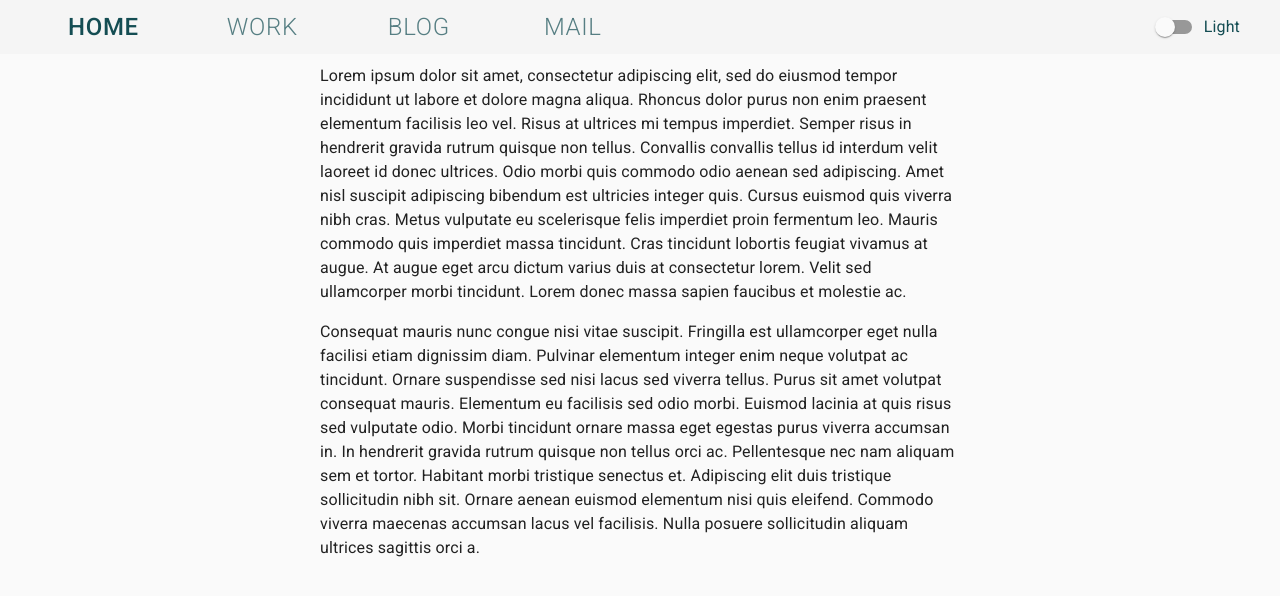
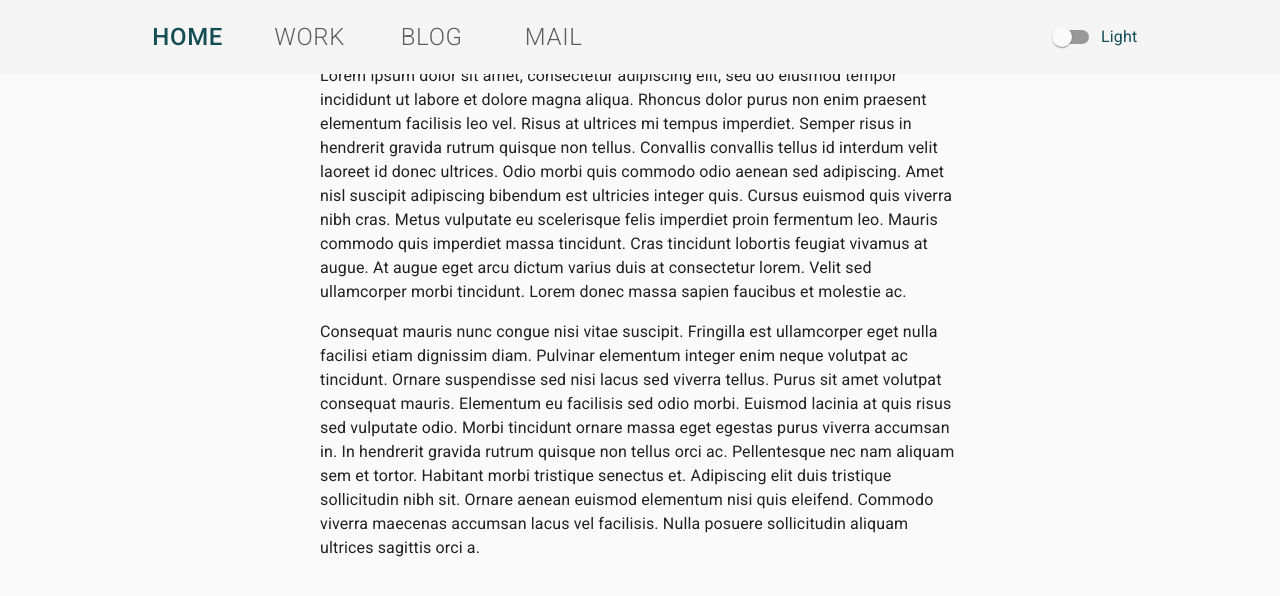
Before and after one commit to stevendelro/Portfolio, a Next.js app: page / in a window 1280 px wide. Shown: the top 596 px of the page. Built offline with nearby package versions, Linux system fonts and the light colour scheme.

Commit message:
appbar now fully width and darkmode responsive

```diff
--- a/components/layout/HomeMenu.js
+++ b/components/layout/Menu.js
@@ -1,12 +1,8 @@
+import { useRouter } from 'next/router'
 import { useState } from 'react'
-import { useRouter } from 'next/router'
-import Link from 'next/link'
-import Grid from '@material-ui/core/Grid'
+import { makeStyles, withStyles } from '@material-ui/core/styles'
 import Tabs from '@material-ui/core/Tabs'
 import Tab from '@material-ui/core/Tab'
-import ButtonBase from '@material-ui/core/ButtonBase'
-import { makeStyles, withStyles } from '@material-ui/core/styles'
-import Logo from './Logo'
 
 function a11yProps(tabIndex) {
   return {
@@ -16,46 +12,56 @@ function a11yProps(tabIndex) {
 }
 
 const MyTabs = withStyles({
-  flexGrow: 1,
   indicator: {
-    backgroundColor: '#ffffff00',
+    backgroundColor: '#ffffff00', // remove active tab indicator
   },
-})(Tabs);
+})(Tabs)
 
-const MyTab = withStyles((theme) => ({
+const MyTab = withStyles(theme => ({
   root: {
+    minWidth: 90,
     textTransform: 'none',
-    minWidth: 90,
+    fontWeight: theme.typography.fontWeightLight,
     margin: theme.spacing(0, 4),
+    [theme.breakpoints.down('lg')]: {
+      margin: theme.spacing(0, 2),
+      padding: theme.spacing(2, 0),
+    },
     [theme.breakpoints.down('md')]: {
-      margin: theme.spacing(0, 2),
+      margin: theme.spacing(0, 1),
     },
     [theme.breakpoints.down('sm')]: {
-      margin: theme.spacing(0, 1),
+      margin: 0,
     },
-    fontWeight: theme.typography.fontWeightLight,
-
     '&:hover': {
-      color: theme.palette.primary.light,
+      color:
+        theme.palette.type === 'dark'
+          ? theme.palette.secondary.light
+          : theme.palette.primary.light,
       opacity: 1,
     },
     '&$selected': {
-      color: theme.palette.primary.main,
+      color:
+        theme.palette.type === 'dark'
+          ? theme.palette.secondary.main
+          : theme.palette.primary.main,
       fontWeight: theme.typography.fontWeightMedium,
     },
     '&:focus': {
-      color: theme.palette.primary.light,
+      color:
+        theme.palette.type === 'dark'
+          ? theme.palette.secondary.light
+          : theme.palette.primary.light,
     },
   },
   selected: {},
-}))((props) => <Tab disableRipple {...props} />);
+}))(props => <Tab disableRipple {...props} />)
 
 const useStyles = makeStyles(theme => ({
   tab: {
     fontSize: '1.5rem',
     [theme.breakpoints.down('md')]: {
       fontSize: '1.2rem',
-      // width:
     },
     '& > span': {
       transition: 'all .2s ease-in-out',
@@ -64,7 +70,7 @@ const useStyles = makeStyles(theme => ({
   },
 }))
 
-function HomeMenu() {
+function Menu() {
   const classes = useStyles()
   const router = useRouter()
   const { pathname } = router
@@ -97,24 +103,19 @@ function HomeMenu() {
       />
     )
   }
-
   return (
-    <div className={classes.root}>
-
+    <>
       <MyTabs
         orientation='horizontal'
         value={activeTabIndex}
         onChange={handleTabSwitch}
-        aria-label='home menu tabs'
-        className={classes.tabs}
-        >
+        aria-label='home menu tabs'>
         {['HOME', 'WORK', 'BLOG', 'MAIL'].map((arrayItem, index) =>
           LinkTab(arrayItem, index)
         )}
       </MyTabs>
-
-    </div>
+    </>
   )
 }
 
-export default HomeMenu
+export default Menu
--- a/components/layout/MobileNav.js
+++ b/components/layout/MobileNav.js
@@ -1,6 +1,6 @@
 import { useState } from 'react'
 import { useRouter } from 'next/router'
-import { makeStyles } from '@material-ui/core/styles'
+import { makeStyles, withStyles } from '@material-ui/core/styles'
 import AppBar from '@material-ui/core/AppBar'
 import BottomNavigation from '@material-ui/core/BottomNavigation'
 import BottomNavigationAction from '@material-ui/core/BottomNavigationAction'
@@ -11,17 +11,53 @@ import SubjectOutlinedIcon from '@material-ui/icons/SubjectOutlined'
 import WbIncandescentOutlinedIcon from '@material-ui/icons/WbIncandescentOutlined'
 import WbIncandescentIcon from '@material-ui/icons/WbIncandescent'
 
-const useStyles = makeStyles(theme => ({
+const useStyles = makeStyles({
   root: {
-    color: theme.palette.primary.main,
     width: '100vw',
     top: 'auto',
     bottom: 0,
   },
-  navOptions: {
+})
+
+// Custom bottom nav button styles to make darkMode look how I want.
+const MyBottomNavAction = withStyles(theme => ({
+  root: {
+    transition: theme.transitions.create(['color', 'padding-top'], {
+      duration: theme.transitions.duration.short,
+    }),
+    padding: '6px 12px 8px',
     minWidth: 64,
+    color: theme.palette.text.secondary,
+    '&$selected': {
+      paddingTop: 6,
+      color:
+        theme.palette.type === 'dark'
+          ? theme.palette.secondary.main
+          : theme.palette.primary.main,
+    },
   },
-}))
+  /* Pseudo-class applied to the root element if selected. */
+  selected: {
+    color:
+      theme.palette.type === 'dark'
+        ? theme.palette.secondary.main
+        : theme.palette.primary.main,
+  },
+  /* Pseudo-class applied to the root element if `showLabel={false}` and not selected. */
+  iconOnly: {},
+  /* Styles applied to the label's span element. */
+  label: {
+    fontFamily: theme.typography.fontFamily,
+    fontSize: theme.typography.pxToRem(12),
+    '&$selected': {
+      fontSize: theme.typography.pxToRem(14),
+      color:
+        theme.palette.type === 'dark'
+          ? theme.palette.secondary.main
+          : theme.palette.primary.main,
+    },
+  },
+}))(props => <BottomNavigationAction {...props} />)
 
 export default function MobileNav({ darkMode, setDarkMode }) {
   const classes = useStyles()
@@ -65,10 +101,9 @@ export default function MobileNav({ darkMode, setDarkMode }) {
     pathname === '/mail' && activeTabIndex !== 4 && setActiveTabIndex(4)
 
     return (
-      <BottomNavigationAction
+      <MyBottomNavAction
         key={index}
         component='a'
-        className={classes.navOptions}
         label={label}
         icon={icon}
         onClick={event => {
@@ -88,7 +123,7 @@ export default function MobileNav({ darkMode, setDarkMode }) {
   }
 
   return (
-    <AppBar className={classes.root} position='fixed' color='primary'>
+    <AppBar className={classes.root} position='fixed'>
       <BottomNavigation
         value={activeTabIndex}
         onChange={(event, selectedOption) => {
--- a/components/layout/MyAppBar.js
+++ b/components/layout/MyAppBar.js
@@ -1,27 +1,20 @@
-import { useState, cloneElement } from 'react'
-import Router from 'next/router'
+import { cloneElement } from 'react'
 import { makeStyles } from '@material-ui/core/styles'
 import AppBar from '@material-ui/core/AppBar'
 import Toolbar from '@material-ui/core/Toolbar'
 import Slide from '@material-ui/core/Slide'
 import Box from '@material-ui/core/Box'
-import IconButton from '@material-ui/core/IconButton'
-import Grow from '@material-ui/core/Grow'
-import ArrowBackIosIcon from '@material-ui/icons/ArrowBackIos'
 import Switch from '@material-ui/core/Switch'
+import useScrollTrigger from '@material-ui/core/useScrollTrigger'
 import FormControlLabel from '@material-ui/core/FormControlLabel'
 import FormGroup from '@material-ui/core/FormGroup'
-import Hidden from '@material-ui/core/Hidden'
-import useScrollTrigger from '@material-ui/core/useScrollTrigger'
+import Grid from '@material-ui/core/Grid'
 import NavCrumbs from './NavCrumbs'
-import HomeMenu from './HomeMenu'
+import Menu from './Menu'
 
 const useStyles = makeStyles(theme => ({
   root: {
     flexGrow: 1,
-  },
-  appBar: {
-    backgroundColor: theme.palette.grey[100],
   },
   toolBar: {
     minHeight: 48,
@@ -30,12 +23,16 @@ const useStyles = makeStyles(theme => ({
     marginRight: theme.spacing(2),
     color: theme.palette.primary.main,
   },
-  crumbs: {
-    flexGrow: 1,
-    color: theme.palette.primary.main,
+  menuBox: {
+    [theme.breakpoints.down(740)]: {
+      display: 'none',
+    },
   },
   toggleLabel: {
-    color: theme.palette.primary.main,
+    color:
+    theme.palette.type === 'dark'
+      ? theme.palette.secondary.main
+      : theme.palette.primary.main,
   },
 }))
 
@@ -50,55 +47,47 @@ function ElevationScroll({ children }) {
   })
 }
 
-function HideOnScroll({ children }) {
-  const trigger = useScrollTrigger({ disableHysteresis: true, threshold: 100 })
-  const toggleDisplay = useScrollTrigger({
-    disableHysteresis: true,
-    threshold: 110,
-  })
-  return (
-    <Slide
-      appear={true}
-      direction='down'
-      in={!trigger}
-      display={toggleDisplay && 'none'}>
-      {children}
-    </Slide>
-  )
-}
-function ShowOnScroll({ children }) {
-  const trigger = useScrollTrigger({ disableHysteresis: true, threshold: 125 })
-  return (
-    <Grow appear={false} direction='right' in={trigger}>
-      {children}
-    </Grow>
-  )
-}
-
 export default function MenuAppBar(props) {
   const { darkMode, setDarkMode } = props
   const classes = useStyles()
+  const showScrolltrigger = useScrollTrigger({
+    disableHysteresis: true,
+    threshold: 100,
+  })
 
   const toggleThemeColorChange = event => {
     setDarkMode(event.target.checked)
   }
-
   return (
     <div className={classes.root}>
       <ElevationScroll {...props}>
-        <AppBar className={classes.appBar} position='fixed'>
+        <AppBar color='default' position='fixed'>
           <Toolbar className={classes.toolBar}>
-            <HideOnScroll {...props}>
-              <Box className={classes.crumbs}>
-                <HomeMenu />
+            <Grid
+              container
+              direction='row'
+              justify='center'
+              alignItems='center'>
+              <Grid item sm={12} lg={10} xl={8}>
+                <Grid
+                  container
+                  direction='row'
+                  justify='space-between'
+                  alignItems='center'>
+                  <Box maxWidth='fit-content'>
+                    <Menu />
                   </Box>
-            </HideOnScroll>
-            <ShowOnScroll {...props}>
-              <Box className={classes.crumbs}>
+                  <Box className={classes.menuBox}>
+                    <Slide
+                      direction='down'
+                      in={showScrolltrigger}
+                      mountOnEnter
+                      unmountOnExit>
+                      <Box>
                         <NavCrumbs />
                       </Box>
-            </ShowOnScroll>
-            <Hidden xsDown>
+                    </Slide>
+                  </Box>
                   <FormGroup>
                     <FormControlLabel
                       className={classes.toggleLabel}
@@ -112,7 +101,9 @@ export default function MenuAppBar(props) {
                       label={darkMode ? 'Dark' : 'Light'}
                     />
                   </FormGroup>
-            </Hidden>
+                </Grid>
+              </Grid>
+            </Grid>
           </Toolbar>
         </AppBar>
       </ElevationScroll>
```
Lines whose indentation alone changed are shown as unchanged.
